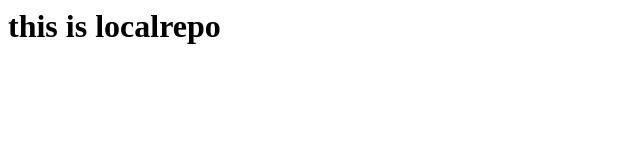
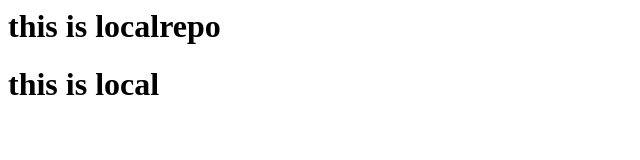
Before and after one commit to pratik8975/localrepo, a plain HTML site: page index.html in a window 1280 px wide. Shown: the whole page, without its empty margins (0-640 px from the left). Drawn offline with Linux system fonts and the light colour scheme.

Commit message:
Add new feauture

```diff
--- a/index.html
+++ b/index.html
@@ -1 +1,2 @@
 <h1>this is localrepo</h1>
+<h1>this is local</h1>
```
